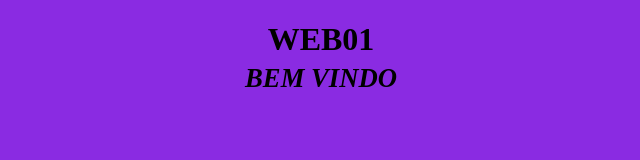
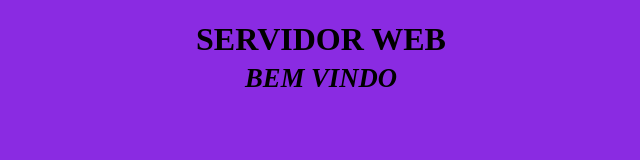
Before and after one commit to Gleyka11/SPRINT1, a plain HTML site: page Portal/index.html in a window 1280 px wide. Shown: the whole page, without its empty margins (319-959 px from the left). Drawn offline with Linux system fonts and the light colour scheme.

Commit message:
atividade

```diff
--- a/Portal/index.html
+++ b/Portal/index.html
@@ -15,7 +15,7 @@
 
 
 <body>
-  <h1><center> <b>WEB01</b> </center>
+  <h1><center> <b>SERVIDOR WEB</b> </center>
   <center> <i><small>BEM VINDO</small></i> </center></h1>
 
 </body>
```
Also changed, not shown: 9 other files.
